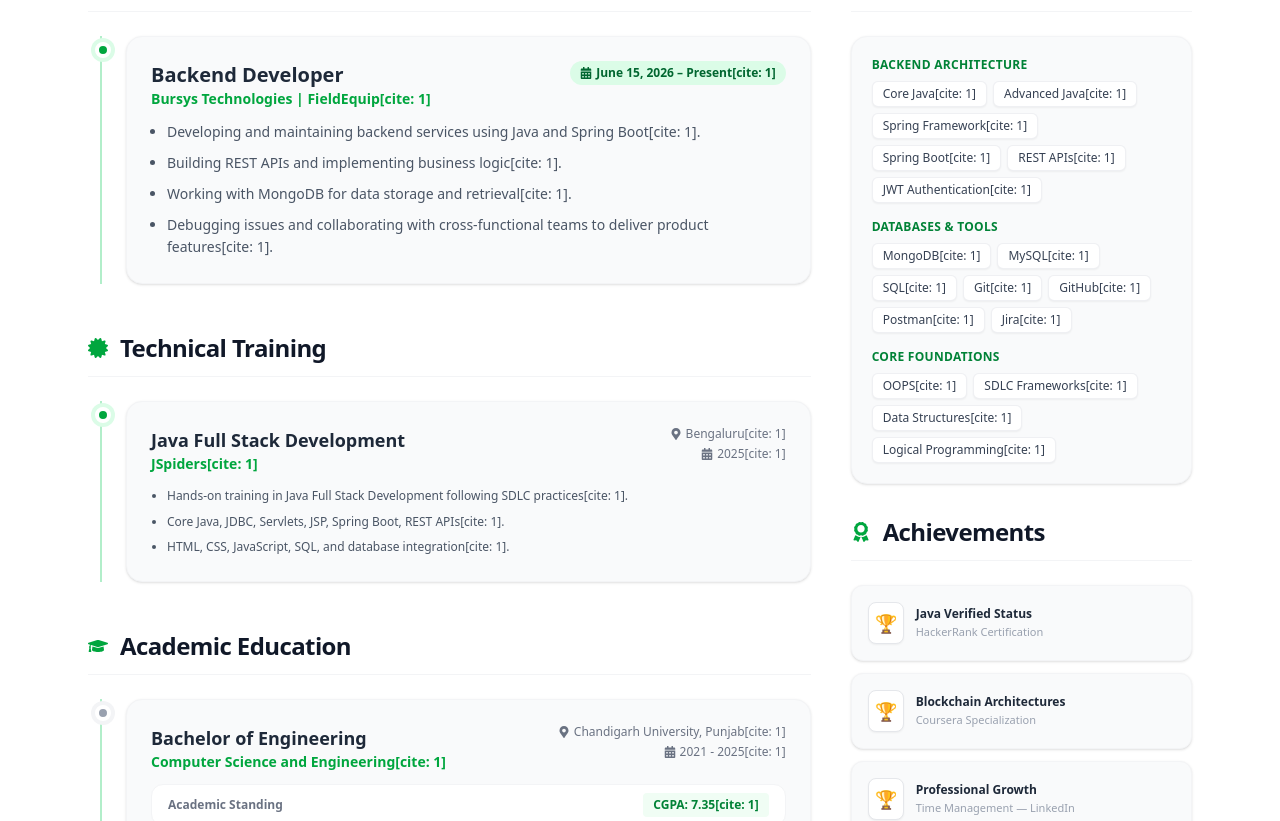
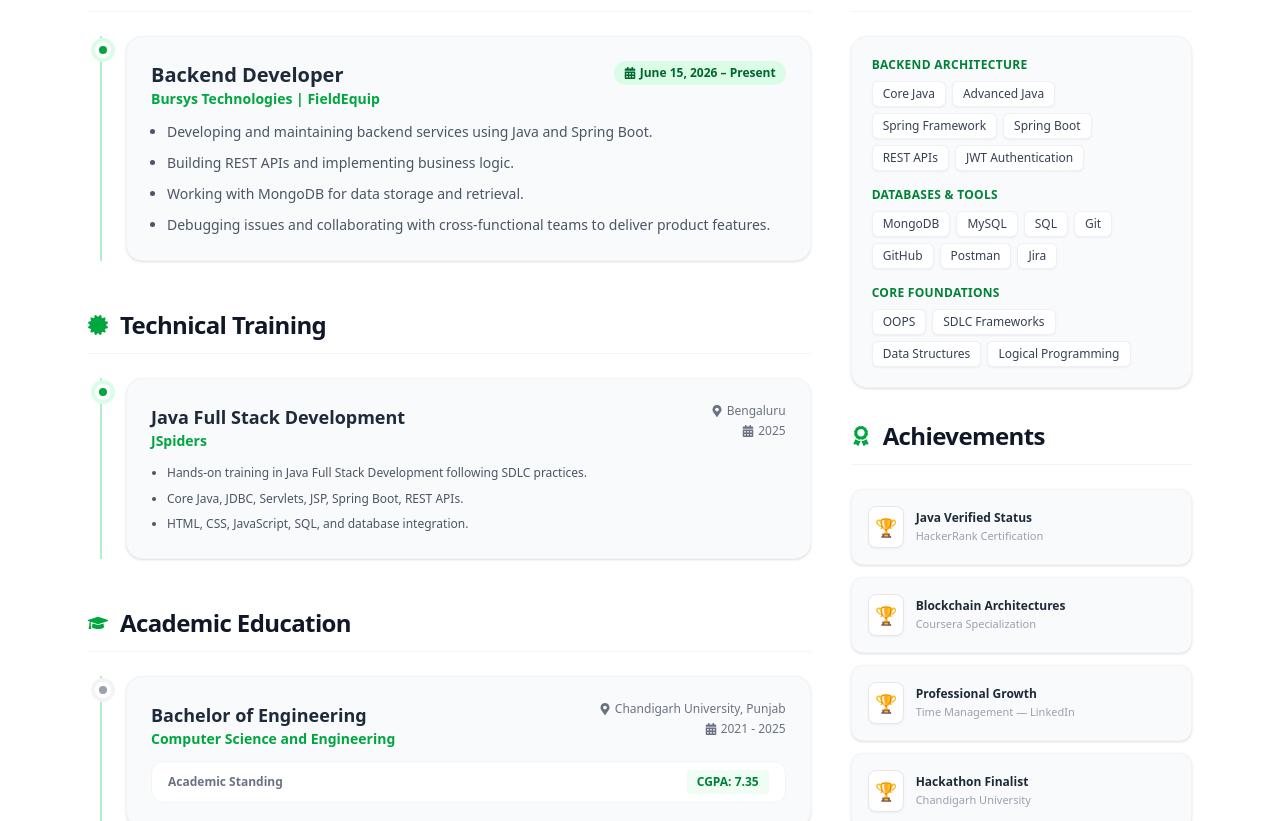
Before and after one commit to Shekharkumar07/Portfolio, a React (Vite) app: page /about in a window 1280 px wide. Shown: the part 1205-2026 px from the top of the page. Built offline with nearby package versions, Linux system fonts and the light colour scheme.

Commit message:
Clean up About section by removing citations
Removed citation markers from the About section for clarity and consistency.

```diff
--- a/src/components/About.jsx
+++ b/src/components/About.jsx
@@ -11,7 +11,6 @@
 
 export default function About() {
   return (
-    // Tight padding keeps the layout unified without overlapping components
     <section id="about" className="pt-8 pb-12 bg-white">
       <div className="max-w-6xl mx-auto px-6">
 
@@ -27,16 +26,16 @@
         <div className="max-w-4xl mx-auto bg-gradient-to-br from-gray-50 via-gray-50/50 to-white p-6 rounded-2xl border border-gray-100 shadow-sm mb-12">
           <p className="text-gray-700 text-base md:text-lg leading-relaxed text-center font-medium">
             Computer Science Engineering graduate with experience as a Backend Developer at Bursys Technologies,
-            contributing to the FieldEquip enterprise SaaS platform[cite: 1]. Skilled in Java, Spring Boot, REST APIs, MongoDB,
-            and MySQL, with a strong foundation in SDLC and backend development[cite: 1]. Passionate about building
-            scalable, high-quality software and continuously enhancing technical expertise[cite: 1].
+            contributing to the FieldEquip enterprise SaaS platform. Skilled in Java, Spring Boot, REST APIs, MongoDB,
+            and MySQL, with a strong foundation in SDLC and backend development. Passionate about building
+            scalable, high-quality software and continuously enhancing technical expertise.
           </p>
         </div>
 
         {/* ================= MASTER LAYOUT GRID ================= */}
         <div className="grid lg:grid-cols-3 gap-10 items-start">
 
-          {/* LEFT & CENTER COLUMNS: PROFESSIONAL EXPERIENCE, TRAINING, & EDUCATION (2/3 Width) */}
+          {/* LEFT & CENTER COLUMNS: PROFESSIONAL EXPERIENCE, TRAINING, & EDUCATION */}
           <div className="lg:col-span-2 space-y-12">
 
             {/* --- SECTION: WORK EXPERIENCE --- */}
@@ -46,30 +45,28 @@
                 <h3 className="text-2xl font-bold text-gray-900 tracking-tight">Professional Journey</h3>
               </div>
 
-              {/* Connected Timeline Node */}
               <div className="relative pl-6 border-l-2 border-green-500/30 ml-3">
                 <div className="relative">
-                  {/* Glowing Indicator Node */}
                   <span className="absolute -left-[31px] top-1.5 bg-green-600 h-4 w-4 rounded-full border-4 border-white ring-4 ring-green-100"></span>
 
                   <div className="bg-gray-50 p-6 rounded-2xl border border-gray-100 shadow-sm">
                     <div className="flex flex-col sm:flex-row justify-between items-start mb-3 gap-2">
                       <div>
                         <h4 className="text-xl font-bold text-gray-800">Backend Developer</h4>
-                        <p className="text-green-600 font-semibold text-sm">Bursys Technologies | FieldEquip[cite: 1]</p>
+                        <p className="text-green-600 font-semibold text-sm">Bursys Technologies | FieldEquip</p>
                       </div>
                       <div className="flex flex-col items-end text-xs text-gray-500 font-medium sm:text-right">
                         <span className="flex items-center gap-1 bg-green-100 text-green-800 px-2.5 py-1 rounded-full font-semibold">
-                          <FaCalendarAlt /> June 15, 2026 – Present[cite: 1]
+                          <FaCalendarAlt /> June 15, 2026 – Present
                         </span>
                       </div>
                     </div>
 
                     <ul className="space-y-2 text-gray-600 text-sm leading-relaxed list-disc pl-4">
-                      <li>Developing and maintaining backend services using Java and Spring Boot[cite: 1].</li>
-                      <li>Building REST APIs and implementing business logic[cite: 1].</li>
-                      <li>Working with MongoDB for data storage and retrieval[cite: 1].</li>
-                      <li>Debugging issues and collaborating with cross-functional teams to deliver product features[cite: 1].</li>
+                      <li>Developing and maintaining backend services using Java and Spring Boot.</li>
+                      <li>Building REST APIs and implementing business logic.</li>
+                      <li>Working with MongoDB for data storage and retrieval.</li>
+                      <li>Debugging issues and collaborating with cross-functional teams to deliver product features.</li>
                     </ul>
                   </div>
                 </div>
@@ -90,17 +87,17 @@
                     <div className="flex flex-col sm:flex-row justify-between items-start mb-3 gap-2">
                       <div>
                         <h4 className="text-lg font-bold text-gray-800">Java Full Stack Development</h4>
-                        <p className="text-green-600 font-semibold text-sm">JSpiders[cite: 1]</p>
+                        <p className="text-green-600 font-semibold text-sm">JSpiders</p>
                       </div>
                       <div className="text-xs text-gray-500 font-medium space-y-1 sm:text-right">
-                        <p className="flex items-center sm:justify-end gap-1"><FaMapMarkerAlt /> Bengaluru[cite: 1]</p>
-                        <p className="flex items-center sm:justify-end gap-1"><FaCalendarAlt /> 2025[cite: 1]</p>
+                        <p className="flex items-center sm:justify-end gap-1"><FaMapMarkerAlt /> Bengaluru</p>
+                        <p className="flex items-center sm:justify-end gap-1"><FaCalendarAlt /> 2025</p>
                       </div>
                     </div>
                     <ul className="space-y-1.5 text-gray-600 text-xs leading-relaxed list-disc pl-4">
-                      <li>Hands-on training in Java Full Stack Development following SDLC practices[cite: 1].</li>
-                      <li>Core Java, JDBC, Servlets, JSP, Spring Boot, REST APIs[cite: 1].</li>
-                      <li>HTML, CSS, JavaScript, SQL, and database integration[cite: 1].</li>
+                      <li>Hands-on training in Java Full Stack Development following SDLC practices.</li>
+                      <li>Core Java, JDBC, Servlets, JSP, Spring Boot, REST APIs.</li>
+                      <li>HTML, CSS, JavaScript, SQL, and database integration.</li>
                     </ul>
                   </div>
                 </div>
@@ -121,16 +118,16 @@
                     <div className="flex flex-col sm:flex-row justify-between items-start mb-3 gap-2">
                       <div>
                         <h4 className="text-lg font-bold text-gray-800">Bachelor of Engineering</h4>
-                        <p className="text-green-600 font-semibold text-sm">Computer Science and Engineering[cite: 1]</p>
+                        <p className="text-green-600 font-semibold text-sm">Computer Science and Engineering</p>
                       </div>
                       <div className="text-xs text-gray-500 font-medium space-y-1 sm:text-right">
-                        <p className="flex items-center sm:justify-end gap-1"><FaMapMarkerAlt /> Chandigarh University, Punjab[cite: 1]</p>
-                        <p className="flex items-center sm:justify-end gap-1"><FaCalendarAlt /> 2021 - 2025[cite: 1]</p>
+                        <p className="flex items-center sm:justify-end gap-1"><FaMapMarkerAlt /> Chandigarh University, Punjab</p>
+                        <p className="flex items-center sm:justify-end gap-1"><FaCalendarAlt /> 2021 - 2025</p>
                       </div>
                     </div>
                     <div className="flex justify-between items-center bg-white px-4 py-2 rounded-xl border border-gray-100">
                       <span className="text-xs font-semibold text-gray-500">Academic Standing</span>
-                      <span className="text-xs font-bold bg-green-50 text-green-700 px-2.5 py-1 rounded">CGPA: 7.35[cite: 1]</span>
+                      <span className="text-xs font-bold bg-green-50 text-green-700 px-2.5 py-1 rounded">CGPA: 7.35</span>
                     </div>
                   </div>
                 </div>
@@ -139,7 +136,7 @@
 
           </div>
 
-          {/* RIGHT COLUMN: SIDEBAR METRICS & CERTIFICATIONS (1/3 Width) */}
+          {/* RIGHT COLUMN: SIDEBAR METRICS & CERTIFICATIONS */}
           <div className="space-y-8">
 
             {/* --- SECTION: TECH STACK MATRIX --- */}
@@ -154,7 +151,7 @@
                   <span className="text-xs font-bold text-green-700 tracking-wide uppercase block mb-2">Backend Architecture</span>
                   <div className="flex flex-wrap gap-1.5">
                     {["Core Java", "Advanced Java", "Spring Framework", "Spring Boot", "REST APIs", "JWT Authentication"].map((tag) => (
-                      <span key={tag} className="text-xs font-medium bg-white text-gray-700 px-2.5 py-1 rounded-md border border-gray-200/60 shadow-xs">{tag}[cite: 1]</span>
+                      <span key={tag} className="text-xs font-medium bg-white text-gray-700 px-2.5 py-1 rounded-md border border-gray-200/60 shadow-xs">{tag}</span>
                     ))}
                   </div>
                 </div>
@@ -163,7 +160,7 @@
                   <span className="text-xs font-bold text-green-700 tracking-wide uppercase block mb-2">Databases & Tools</span>
                   <div className="flex flex-wrap gap-1.5">
                     {["MongoDB", "MySQL", "SQL", "Git", "GitHub", "Postman", "Jira"].map((tag) => (
-                      <span key={tag} className="text-xs font-medium bg-white text-gray-700 px-2.5 py-1 rounded-md border border-gray-200/60 shadow-xs">{tag}[cite: 1]</span>
+                      <span key={tag} className="text-xs font-medium bg-white text-gray-700 px-2.5 py-1 rounded-md border border-gray-200/60 shadow-xs">{tag}</span>
                     ))}
                   </div>
                 </div>
@@ -172,7 +169,7 @@
                   <span className="text-xs font-bold text-green-700 tracking-wide uppercase block mb-2">Core Foundations</span>
                   <div className="flex flex-wrap gap-1.5">
                     {["OOPS", "SDLC Frameworks", "Data Structures", "Logical Programming"].map((tag) => (
-                      <span key={tag} className="text-xs font-medium bg-white text-gray-700 px-2.5 py-1 rounded-md border border-gray-200/60 shadow-xs">{tag}[cite: 1]</span>
+                      <span key={tag} className="text-xs font-medium bg-white text-gray-700 px-2.5 py-1 rounded-md border border-gray-200/60 shadow-xs">{tag}</span>
                     ))}
                   </div>
                 </div>
```
